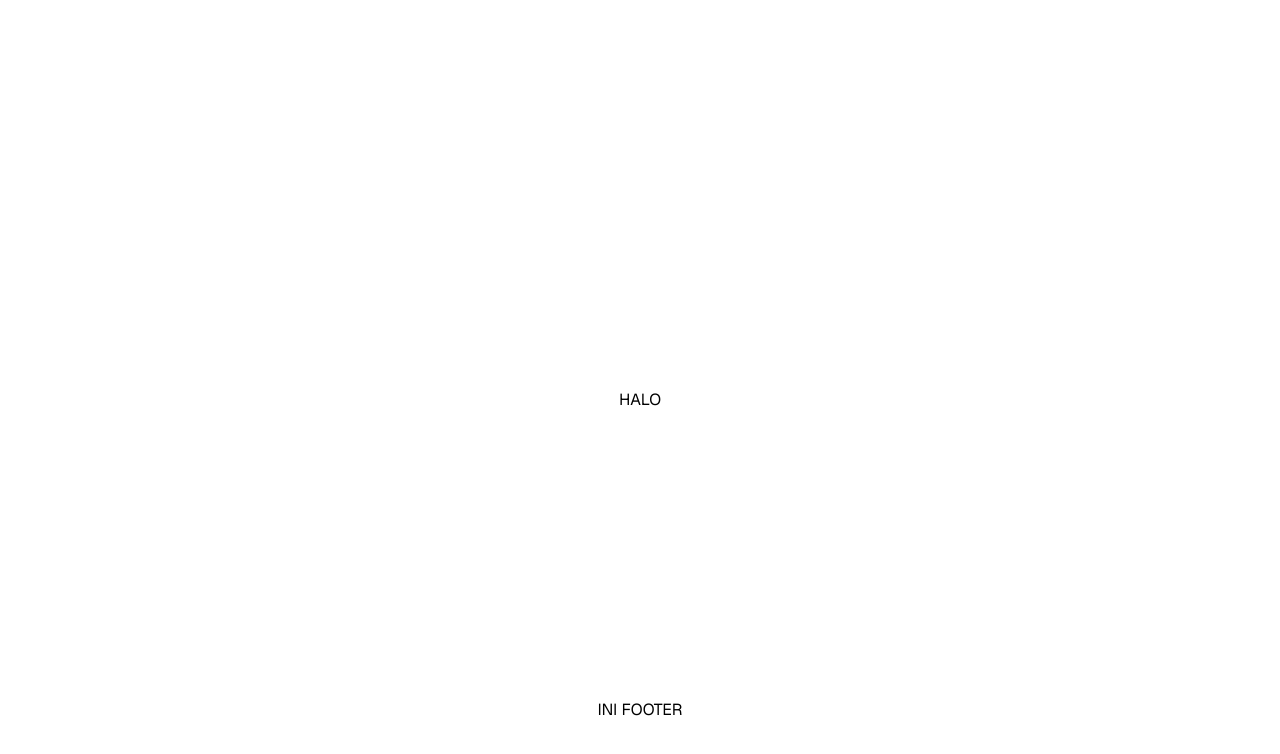
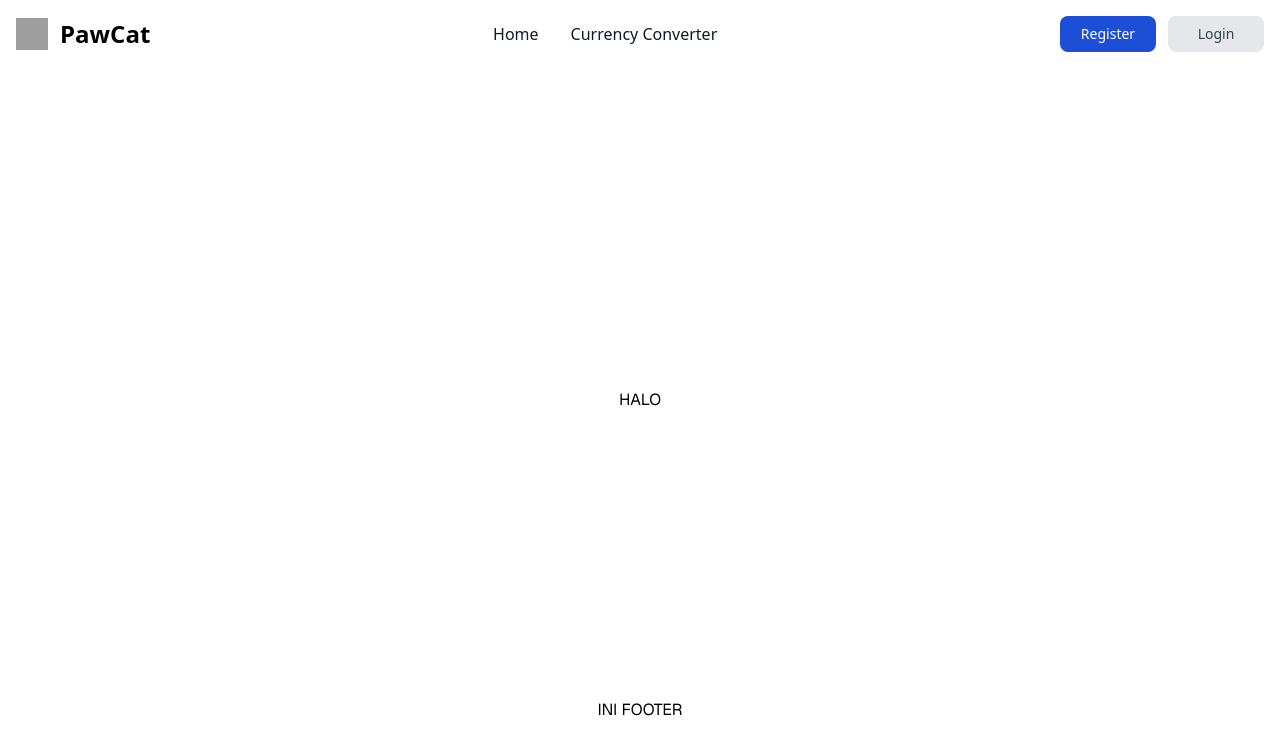
Before and after one commit to PawCat-PKPL/frontpaw, a Next.js app: page / in a window 1280 px wide. Shown: the top 754 px of the page. Built offline with nearby package versions, Linux system fonts and the light colour scheme; grey boxes are pictures that could not be loaded.

Commit message:
feat: add navbar

```diff
--- a/src/app/layout.tsx
+++ b/src/app/layout.tsx
@@ -1,6 +1,7 @@
 import type { Metadata } from "next";
 import { Geist, Geist_Mono } from "next/font/google";
 import "./globals.css";
+import { Navbar } from "@/components/layout/navbar";
 
 const geistSans = Geist({
   variable: "--font-geist-sans",
@@ -31,6 +32,7 @@ export default function RootLayout({
       <body
         className={`${geistSans.variable} ${geistMono.variable} antialiased`}
       >
+        <Navbar />
         {children}
       </body>
     </html>
--- a/src/components/layout/navbar/index.tsx
+++ b/src/components/layout/navbar/index.tsx
@@ -0,0 +1,172 @@
+"use client";
+import Image from "next/image";
+import Link from "next/link";
+import React, { useState } from "react";
+
+export const Navbar = () => {
+  // const [isDropdownOpen, setIsDropdownOpen] = useState(false);
+  const [isMobileMenuOpen, setIsMobileMenuOpen] = useState(false);
+
+  const toggleMenu = () => {
+    if (!isMobileMenuOpen) {
+      document.body.style.overflow = "hidden";
+    } else {
+      document.body.style.overflow = "";
+    }
+    setIsMobileMenuOpen(!isMobileMenuOpen);
+  };
+
+  return (
+    <nav className="fixed top-0 left-0 right-0 bg-white border-gray-200">
+      <div className="max-w-screen-xl flex flex-wrap items-center justify-between mx-auto p-4">
+        <a href="#" className="flex items-center space-x-3">
+          <Image
+            src="https://flowbite.com/docs/images/logo.svg"
+            className="h-8"
+            alt="Flowbite Logo"
+            width={32}
+            height={32}
+          />
+          <span className="text-2xl font-semibold">PawCat</span>
+        </a>
+
+        {/* Register dan Login di Mobile */}
+        <div className="flex items-center space-x-3 md:hidden">
+          <Link href={"/register"}>
+            <button className="px-4 py-2 text-sm font-medium text-white bg-blue-700 rounded-lg">
+              Register
+            </button>
+          </Link>
+
+          <Link href={"/login"}>
+            <button className="px-4 py-2 text-sm font-medium text-gray-700 bg-gray-200 rounded-lg">
+              Login
+            </button>
+          </Link>
+        </div>
+
+        {/* Hamburger */}
+        <button
+          className="inline-flex items-center p-2 w-10 h-10 justify-center text-sm text-gray-500 rounded-lg md:hidden hover:bg-gray-100 focus:outline-none focus:ring-2 focus:ring-gray-200"
+          onClick={toggleMenu}
+        >
+          <svg
+            className="w-5 h-5"
+            xmlns="http://www.w3.org/2000/svg"
+            fill="none"
+            viewBox="0 0 17 14"
+          >
+            <path
+              stroke="currentColor"
+              strokeLinecap="round"
+              strokeLinejoin="round"
+              strokeWidth="2"
+              d="M1 1h15M1 7h15M1 13h15"
+            />
+          </svg>
+        </button>
+
+        {/* Menu */}
+        <div
+          className={`${
+            isMobileMenuOpen ? "block" : "hidden"
+          } w-full md:block md:w-auto`}
+        >
+          <ul className="flex flex-col lg:items-center font-medium p-4 md:p-0 mt-4 border border-gray-100 rounded-lg bg-gray-50 md:space-x-8 md:flex-row md:mt-0 md:border-0 md:bg-white">
+            <li>
+              <Link
+                href="/"
+                className="block py-2 px-3  text-gray-900 rounded-sm hover:bg-gray-100 md:hover:bg-transparent md:border-0 md:hover:text-blue-700 md:p-0"
+              >
+                Home
+              </Link>
+            </li>
+            {/* <li>
+              <button
+                onClick={() => setIsDropdownOpen(!isDropdownOpen)}
+                className="flex items-center justify-between w-full py-2 px-3 text-gray-900 rounded-sm hover:bg-gray-100 md:hover:bg-transparent md:border-0 md:hover:text-blue-700 md:p-0 md:w-auto "
+              >
+                Dropdown{" "}
+                <svg
+                  className="w-2.5 h-2.5 ms-2.5"
+                  xmlns="http://www.w3.org/2000/svg"
+                  fill="none"
+                  viewBox="0 0 10 6"
+                >
+                  <path
+                    stroke="currentColor"
+                    strokeLinecap="round"
+                    strokeLinejoin="round"
+                    strokeWidth="2"
+                    d="m1 1 4 4 4-4"
+                  />
+                </svg>
+              </button>
+              {isDropdownOpen && (
+                <div className="absolute mt-2 font-normal bg-gray-200 divide-y divide-gray-100 rounded-lg shadow-sm w-44">
+                  <ul className="py-2 text-sm text-gray-700">
+                    <li>
+                      <a
+                        href="#"
+                        className="block px-4 py-2 hover:bg-gray-100"
+                      >
+                        Dashboard
+                      </a>
+                    </li>
+                    <li>
+                      <a
+                        href="#"
+                        className="block px-4 py-2 hover:bg-gray-100"
+                      >
+                        Settings
+                      </a>
+                    </li>
+                    <li>
+                      <a
+                        href="#"
+                        className="block px-4 py-2 hover:bg-gray-100"
+                      >
+                        Earnings
+                      </a>
+                    </li>
+                  </ul>
+                  <div className="py-1">
+                    <a
+                      href="#"
+                      className="block px-4 py-2 text-sm text-gray-700 hover:bg-gray-100"
+                    >
+                      Sign out
+                    </a>
+                  </div>
+                </div>
+              )}
+            </li> */}
+            <li>
+              <Link
+                href="/"
+                className="block py-2 px-3 text-gray-900 rounded-sm hover:bg-gray-100 md:hover:bg-transparent md:border-0 md:hover:text-blue-700 md:p-0"
+              >
+                Currency Converter
+              </Link>
+            </li>
+          </ul>
+        </div>
+
+        {/* Register dan Login di Desktop */}
+        <div className="hidden md:flex space-x-3">
+          <Link href={"/register"}>
+            <button className="w-24 px-4 py-2 text-sm font-medium text-white bg-blue-700 rounded-lg">
+              Register
+            </button>
+          </Link>
+
+          <Link href={"/login"}>
+            <button className="w-24 px-4 py-2 text-sm font-medium text-gray-700 bg-gray-200 rounded-lg">
+              Login
+            </button>
+          </Link>
+        </div>
+      </div>
+    </nav>
+  );
+};
```
